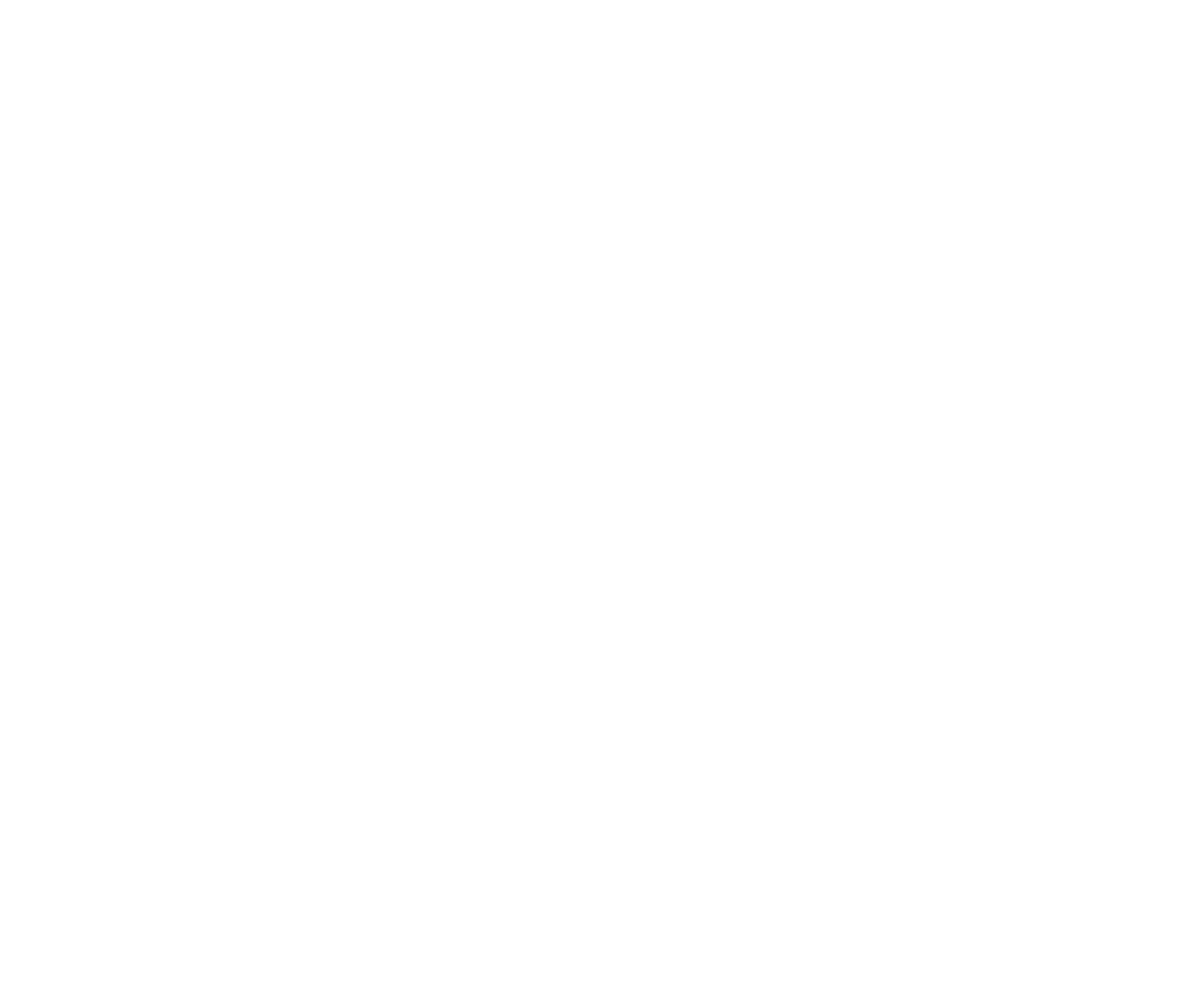
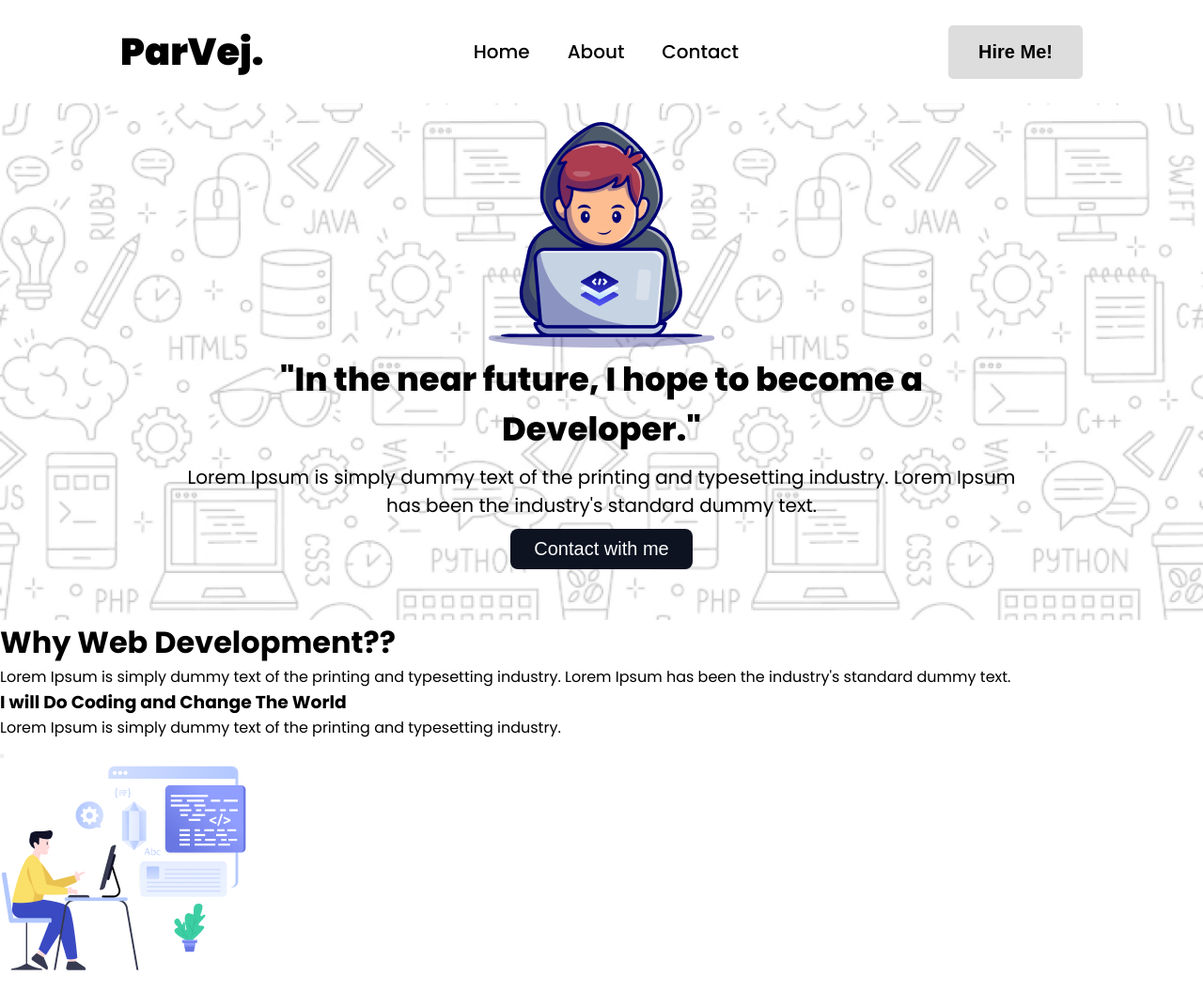
Before and after one commit to Md-parvej-hossain/Assignment-one, a plain HTML site: page index.html in a window 1280 px wide. Shown: the top 1055 px of the page at 94% size. Before the commit the page ends 800 px from the top, so only its background shows below. Drawn offline with Linux system fonts and the light colour scheme.

Commit message:
Header section complit

```diff
--- a/index.html
+++ b/index.html
@@ -6,10 +6,74 @@
   <meta name="viewport" content="width=device-width, initial-scale=1.0">
   <title>Assignment One Projects</title>
   <link rel="stylesheet" href="style.css">
+  <link rel="shortcut icon" href="assets/Group.png" type="image/x-icon">
 </head>
 
 <body>
+  <header>
 
+    <nav class="nav-bare">
+      <h1 class="logo">Pa<span>rV</span>ej.</h1>
+      <ul>
+        <li><a href="#">Home</a></li>
+        <li><a href="#">About</a></li>
+        <li><a href="#">Contact</a></li>
+
+      </ul>
+      <button class="right-button">Hire Me!</button>
+    </nav>
+    <div class="header-contants">
+      <div class="header-conten">
+        <img class="header-img" src="assets/Group.png" alt="">
+        <h2>"In the near future, I hope to become a <br> Developer."</h2>
+        <p>Lorem Ipsum is simply dummy text of the printing and typesetting industry. Lorem Ipsum has been the
+          industry's standard
+          dummy text.</p>
+        <section id="" class="">
+          <a href="footer"><button class="header-bitton">Contact with me</button></a>
+        </section>
+
+      </div>
+    </div>
+  </header>
+  <main class="main-section">
+    <div class="main-content">
+      <h1>Why Web Development??</h1>
+      <p>Lorem Ipsum is simply dummy text of the printing and typesetting industry. Lorem Ipsum has been the industry's
+        standard
+        dummy text.</p>
+    </div>
+    <div class="nain-content">
+      <div class="content">
+        <h3>I will Do Coding and Change The World</h3>
+        <p>Lorem Ipsum is simply dummy text of the printing and typesetting industry.</p>
+        <button class="common-button"></button>
+      </div>
+      <div class="content">
+        <img src="assets/Layer_1.png" alt="">
+      </div>
+      <div class="content">
+        <h3>I will help People by creating Modern Web System</h3>
+        <p>Lorem Ipsum is simply dummy text of the printing and typesetting industry.</p>
+        <button class="common-button"></button>
+      </div>
+      <div class="content">
+        <img src="assets/Group 3.png" alt="">
+      </div>
+      <div class="content">
+        <h3>I will Do Coding and Change The World</h3>
+        <p>Lorem Ipsum is simply dummy text of the printing and typesetting industry.</p>
+        <button class="common-button"></button>
+      </div>
+      <div class="content">
+        <img src="assets/Group 4.png" alt="">
+      </div>
+    </div>
+
+  </main>
+  <footer id="footer" class="footer">
+
+  </footer>
 </body>
 
 </html>
--- a/style.css
+++ b/style.css
@@ -1,5 +1,80 @@
+@import url('https://fonts.googleapis.com/css2?family=Poppins:ital,wght@0,100;0,200;0,300;0,400;0,500;0,600;0,700;0,800;0,900;1,100;1,200;1,300;1,400;1,500;1,600;1,700;1,800;1,900&display=swap');
 * {
   margin: 0;
   padding: 0;
   box-sizing: border-box;
+  list-style: none;
+  text-decoration: none;
 }
+body {
+  font-family: 'Poppins', sans-serif;
+}
+/* header section degin start================================== */
+
+.nav-bare {
+  display: flex;
+  align-items: center;
+  justify-content: space-between;
+  margin: 20px auto;
+  max-width: 80%;
+}
+.logo {
+  font-size: 2.5rem;
+  font-weight: 900;
+}
+.nav-bare ul {
+  display: flex;
+}
+.nav-bare ul li {
+  margin: 20px;
+}
+.nav-bare ul li a {
+  font-size: 20px;
+  font-weight: 500;
+  color: black;
+}
+
+.right-button {
+  padding: 15px 30px;
+  font-size: 20px;
+  font-weight: 600;
+  border-radius: 5px;
+  border: 2px solid transparent;
+  background-color: #ddd;
+}
+.right-button:hover {
+  background-color: white;
+  border: 2px solid #ddd;
+}
+.header-contants {
+  height: 550px;
+  background-image: url(assets/Hero-bg.png);
+  background-repeat: no-repeat;
+  background-size: cover;
+  background-position: center;
+  text-align: center;
+}
+.header-conten {
+  height: 520px;
+  width: 75%;
+  margin: 0 auto;
+  padding: 20px;
+}
+.header-conten h2 {
+  font-size: 35px;
+  font-weight: 800;
+}
+.header-conten p {
+  padding-top: 10px;
+  font-size: 20px;
+}
+.header-bitton {
+  margin-top: 10px;
+  padding: 10px 25px;
+  border-radius: 8px;
+  background: rgb(13, 19, 33);
+  font-size: 20px;
+  color: #fff;
+  border: none;
+}
+/* header section degin end================================== */
```
Also changed, not shown: assets/Group 3.png (added), assets/Group 4.png (added), assets/Group.png (added), assets/Hero-bg.png (added), assets/Layer_1.png (added), assets/css.png (added), assets/facebook.png (added), assets/github.png (added), assets/handshake.jpg (added), assets/html.png (added), assets/js.png (added), assets/linkedin-icon 1.png (added), assets/mongodb.png (added), assets/nodejs.png (added), 1 more files.
